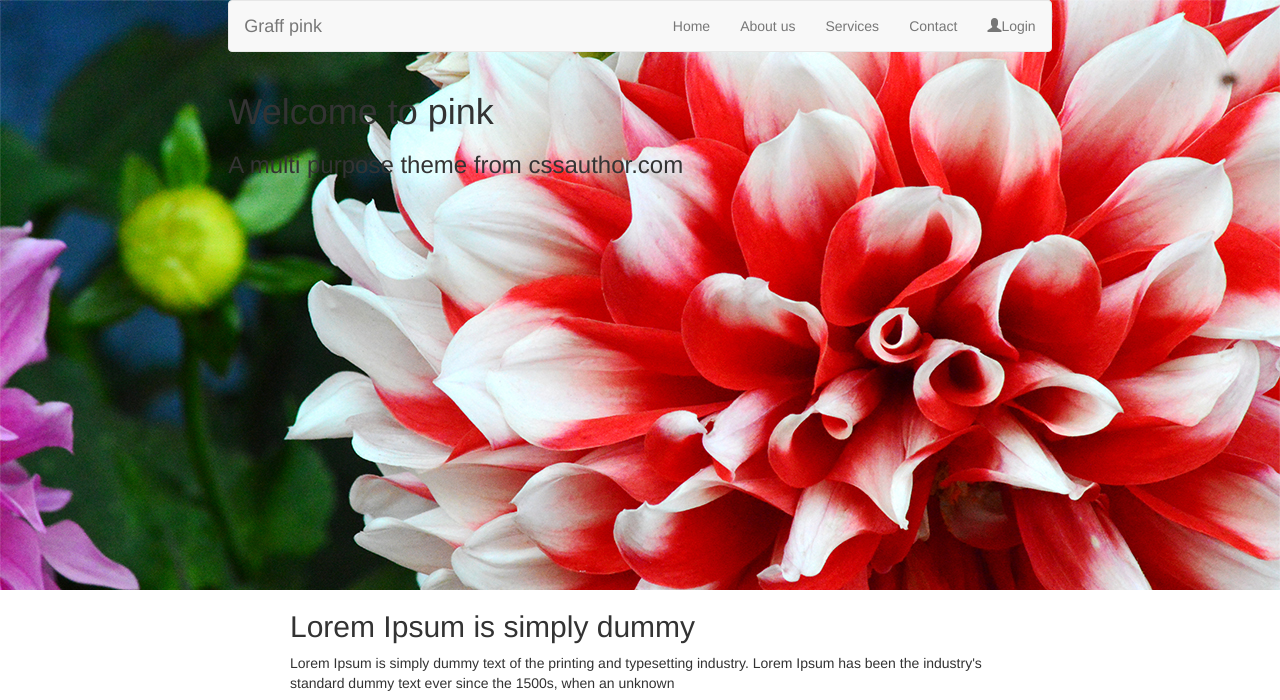
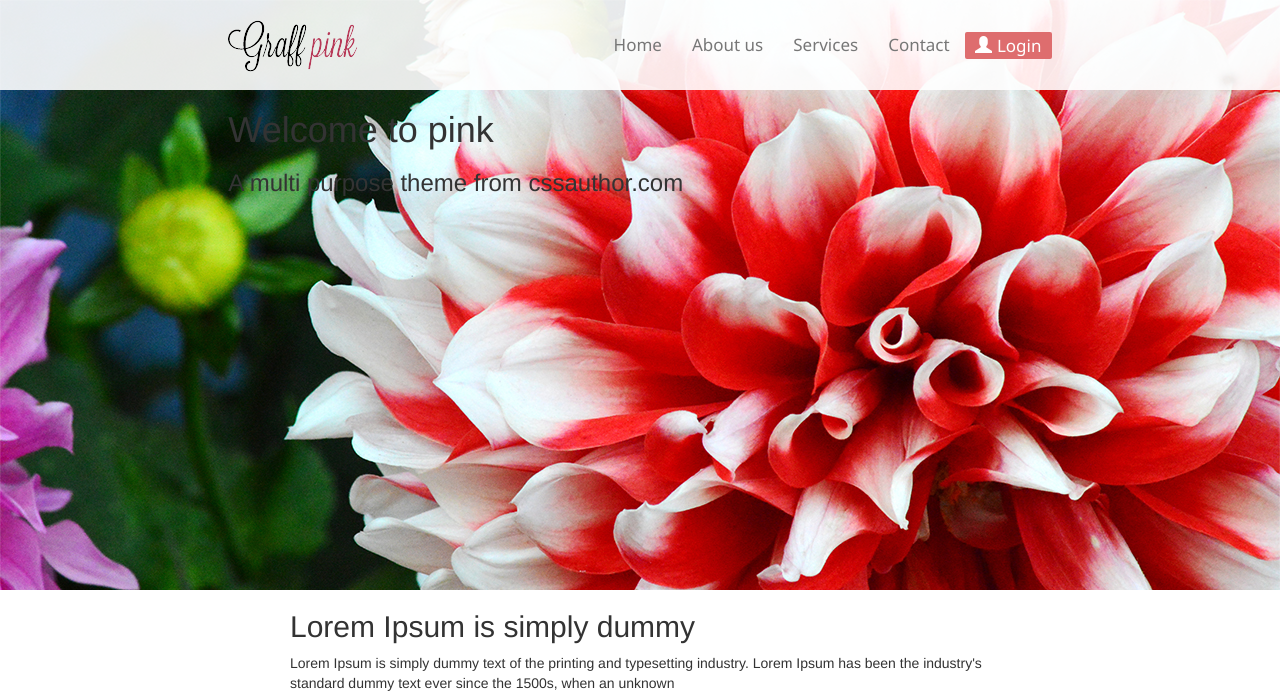
Before and after one commit to nilaneo/babunJS, a website: page index.html in a window 1280 px wide. Shown: the top 700 px of the page. Drawn offline with Linux system fonts and the light colour scheme.

Commit message:
Make header navigation

```diff
--- a/css/bootstrap-custom.css
+++ b/css/bootstrap-custom.css
@@ -1,3 +1,15 @@
+.row {
+	margin: 0;
+}
+
+.row > .col-lg-12 {
+	padding: 0;
+}
+
+/*===============================================================================
+* HEADER
+*================================================================================*/
+
 #header {
 	width: 100%;
 	height: 590px;
@@ -5,10 +17,68 @@
 	background-size: cover;
 }
 
-.row {
-	margin: 0 !important;
+/* Navigation
+*================================================================================*/
+
+.row-nav {
+	height: 90px;
+	background-color: rgba(256, 256, 256, .9);
 }
 
-.wrapper > .col-lg-12 {
-	padding: 0 !important;
+.navigation {
+	height: 100%;
 }
+
+.navbar {
+	height: 100%;
+}
+
+.navbar-default {
+	background-color: transparent;
+	border: none;
+}
+
+.logo {
+    display: inline-block;
+	width: 130px;
+    height: 52px;
+    margin-top: 20px;
+    text-indent: -9999px;
+    background: url(../img/logo.png) no-repeat;
+}
+
+.navbar-nav {
+	margin-top: 20px;
+}
+
+/*.navbar-collapse {
+	padding-right: 0;
+}*/
+
+.navbar-nav a {
+	color: #454545;
+	font: 17px "Segoe UI", "Arial", sans-serif;
+}
+
+.navbar-nav li:last-child a {
+	top: 12px;
+	width: 87px;
+	height: 27px;
+	padding: 2px 0 0 !important;
+	padding-top: 2px;
+	padding-top: 7px;
+	border-radius: 2px;
+	background-color: #de6d6e;
+	color: #fff;
+	text-align: center;
+}
+
+.navbar-nav li:last-child a:hover,
+.navbar-nav li:last-child a:focus  {
+	background-color: #c96364;
+	color: #fff;
+}
+
+.glyphicon-user {
+	margin-right: 5px;
+}
--- a/index.html
+++ b/index.html
@@ -7,11 +7,11 @@
         <link href="css/bootstrap-custom.css" rel="stylesheet" media="screen">
     </head>
     <body>
-        <!-- <div class="row wrapper">
-            <div class="col-lg-12"> -->
+        <div class="row wrapper">
+            <div class="col-lg-12">
                 <header id="header">
-                    <div class="row">
-                        <div class="col-md-8 col-md-offset-2">
+                    <div class="row row-nav">
+                        <div class="col-md-8 col-md-offset-2 navigation">
                             <nav class="navbar navbar-default" role="navigation">
                                 <div class="navbar-header">
                                     <button type="button" class="navbar-toggle" data-toggle="collapse" data-target=".navbar-ex1-collapse">
@@ -171,8 +171,8 @@
                         </div>
                     </div>
                 </footer>
-            <!-- </div>
-        </div> -->
+            </div>
+        </div>
         <script src="bower_components/jquery/jquery.min.js"></script>
         <script src="bower_components/bootstrap/dist/js/bootstrap.min.js"></script>
     </body>
```
